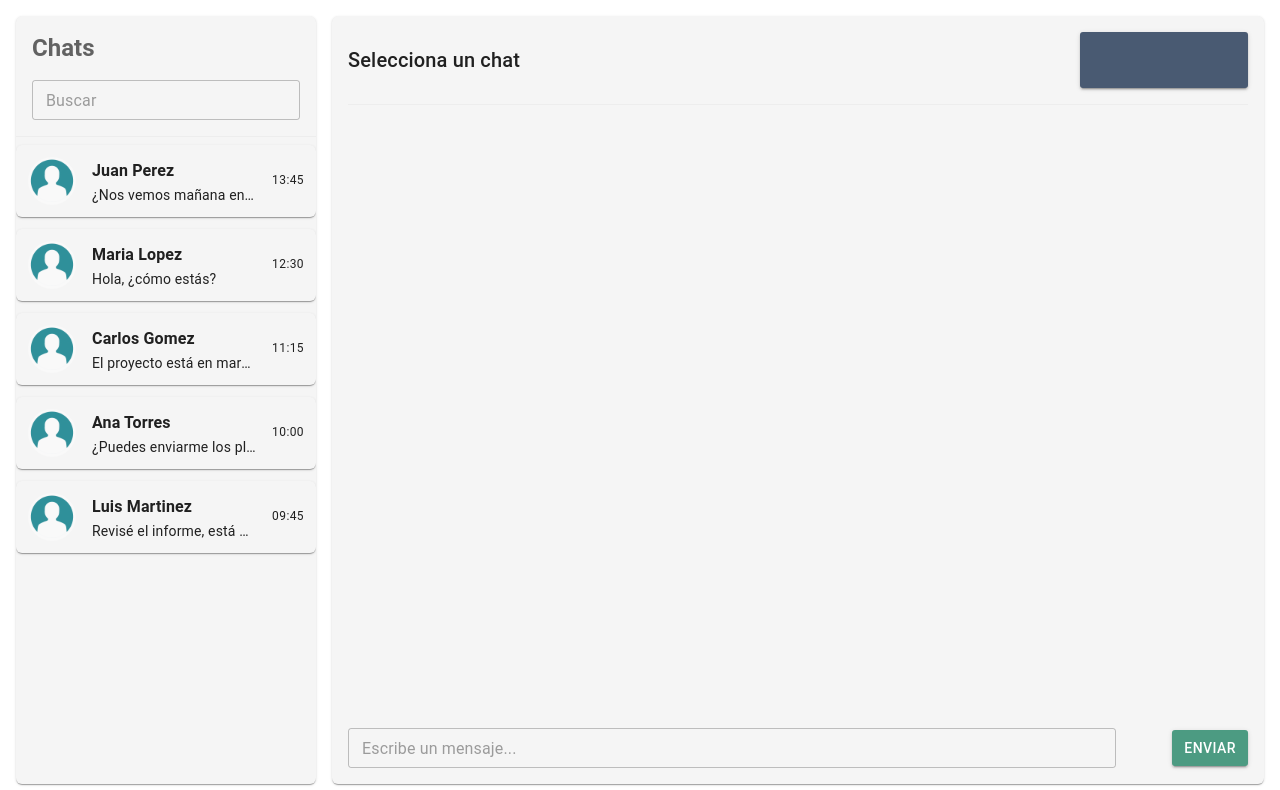
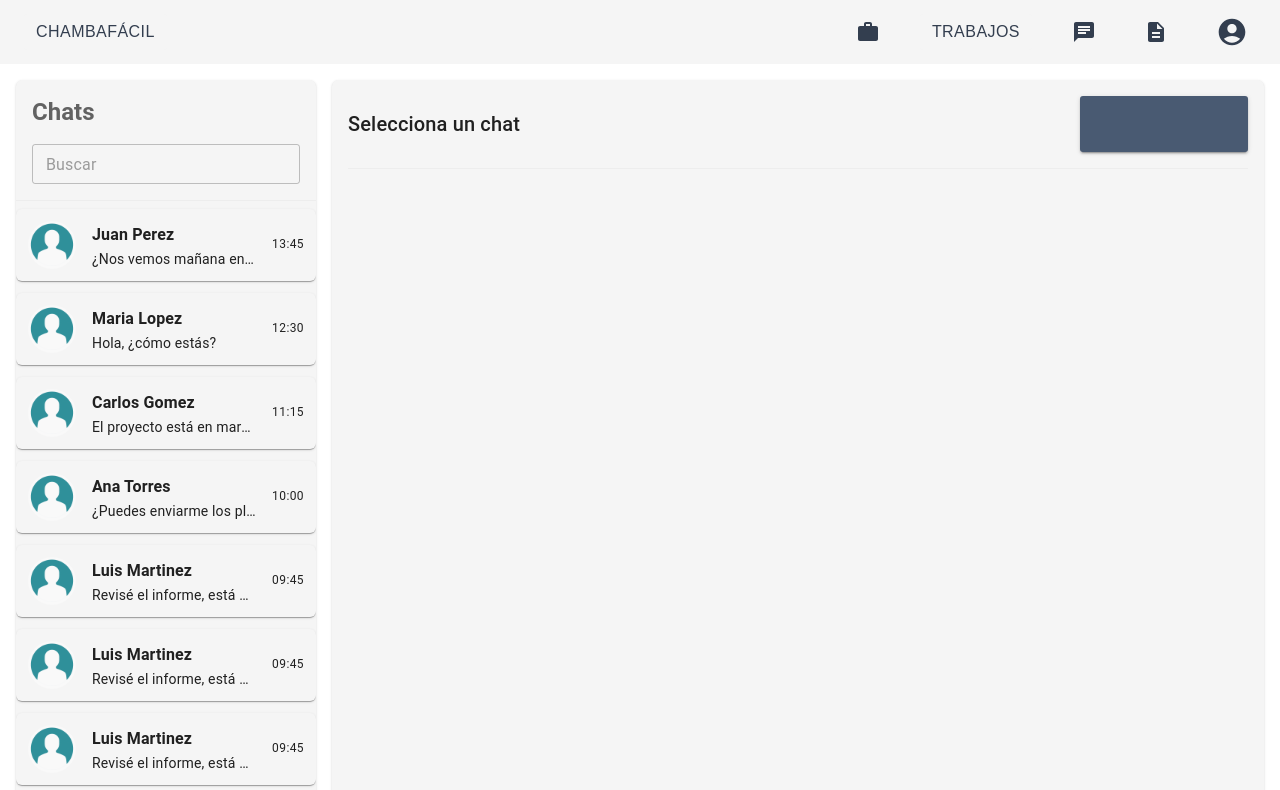
Before and after one commit to IcyHavit/ChambaFacil, a React (Vite) app: page /chat in a window 1280 px wide. Shown: the top 790 px of the page. Built offline with nearby package versions, Linux system fonts and the light colour scheme; some icons are missing.

Commit message:
Nav en las pag chat y solicitudes

```diff
--- a/src/pages/Chat.jsx
+++ b/src/pages/Chat.jsx
@@ -1,4 +1,4 @@
-import { Box, Typography, Button,TextField,Divider,List,IconButton } from '@mui/material';
+import { Box, Typography, Button,TextField,Divider,List,IconButton,Stack } from '@mui/material';
 import SearchIcon from '@mui/icons-material/Search';
 import AttachFileIcon from '@mui/icons-material/AttachFile';
 import InsertPhotoIcon from '@mui/icons-material/InsertPhoto';
@@ -8,6 +8,8 @@ import ChatBubble from '../components/Chat/Chats';
 import ProfilePanel from '../components/Chat/Informacion';
 import MessageBubble from '../components/Chat/ChatPrincipal';
 import PerfilImg from '../assets/images/Perfil.png';
+import Footer from '../components/Footer';
+import Navbar from '../components/Navbar';
 
 export default function Home() {
 
@@ -93,6 +95,45 @@ const chatsData = [
     files: [],
     messages: []
     },
+    {
+    id: 6,
+    name: 'Luis Martinez',
+    avatar: '',
+    lastMessage: 'Revisé el informe, está bien.',
+    time: '09:45',
+    job: 'Gerente',
+    phone1: '+52 55-4567-8901',
+    phone2: '',
+    rating: 4.6,
+    files: [],
+    messages: []
+    },
+    {
+    id: 7,
+    name: 'Luis Martinez',
+    avatar: '',
+    lastMessage: 'Revisé el informe, está bien.',
+    time: '09:45',
+    job: 'Gerente',
+    phone1: '+52 55-4567-8901',
+    phone2: '',
+    rating: 4.6,
+    files: [],
+    messages: []
+    },
+    {
+    id: 8,
+    name: 'Luis Martinez',
+    avatar: '',
+    lastMessage: 'Revisé el informe, está bien.',
+    time: '09:45',
+    job: 'Gerente',
+    phone1: '+52 55-4567-8901',
+    phone2: '',
+    rating: 4.6,
+    files: [],
+    messages: []
+    }
 ];
 
 const handleSearchChange = (event) => {
@@ -103,14 +144,18 @@ const handleSearchChange = (event) => {
 const bottomRef = React.useRef(null);
 
 React.useEffect(() => {
-    bottomRef.current?.scrollIntoView({ behavior: 'smooth' });
 
 }, [selectedChat]);
 
 
 
 return (
+
+<Stack sx={{ height: '100vh', width: '100%' }}>
+<Navbar />
+
  <Box sx={{ height: '100vh', display: 'flex', bgcolor: 'background.default', p: 2, gap: 2 }}>
+
     {/* 1. Lista de Chats */}
 
     <Box sx={{ width: 300, bgcolor: 'background.paper', borderRadius: 2, boxShadow: 1, display: 'flex', flexDirection: 'column' }}>
@@ -244,6 +289,8 @@ return (
     )}
 
 </Box>
+    <Footer />
+</Stack>
 );
 
 }
--- a/src/pages/Solicitudes.jsx
+++ b/src/pages/Solicitudes.jsx
@@ -10,6 +10,8 @@ import {
 } from '@mui/material';
 import Mascota from '../assets/images/Mascota.png';
 import SolicitudCard from '../components/Solicitudes/Tarjetas'; // la tarjeta aislada
+import Footer from '../components/Footer';
+import Navbar from '../components/Navbar';
 
 /* ---------- datos mock ---------- */
 const solicitudes = [
@@ -92,22 +94,23 @@ export default function Solicitudes() {
   ];
 
   return (
+
     <Box
       sx={{
         minHeight: '100vh',
         display: 'flex',
-        justifyContent: 'center',
-        alignItems: 'flex-start',
+        flexDirection: 'column',
         bgcolor: 'background.default',
-        p: 4,
       }}
     >
+      <Navbar />
       <Box
         sx={{
-          width: { xs: '100%', md: '60vw' }, // 60 % en desktop
-          maxWidth: 900,
+          width: '100%',
+          maxWidth: 1100,
           display: 'flex',
           gap: 3,
+          mx: 'auto',
         }}
       >
         {/* --------- Sidebar --------- */}
@@ -169,6 +172,7 @@ export default function Solicitudes() {
             p: 4,
             display: 'flex',
             flexDirection: 'column',
+
           }}
         >
           <Typography variant="h5" fontWeight="bold" mb={3}>
@@ -200,6 +204,10 @@ export default function Solicitudes() {
           )}
         </Box>
       </Box>
+
+      <Footer showIncorporaLugar={true} />
+
     </Box>
+
   );
 }
```
